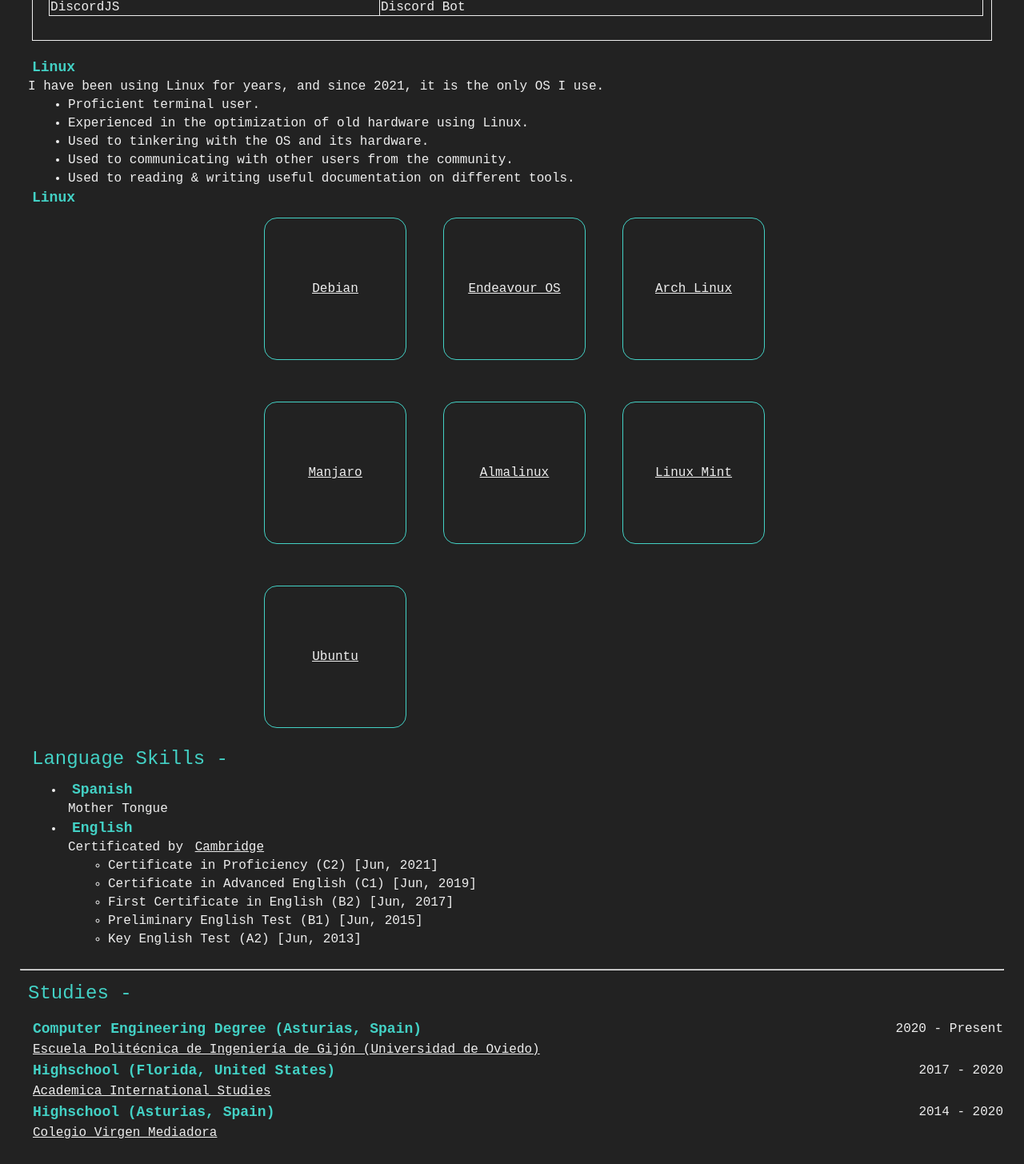
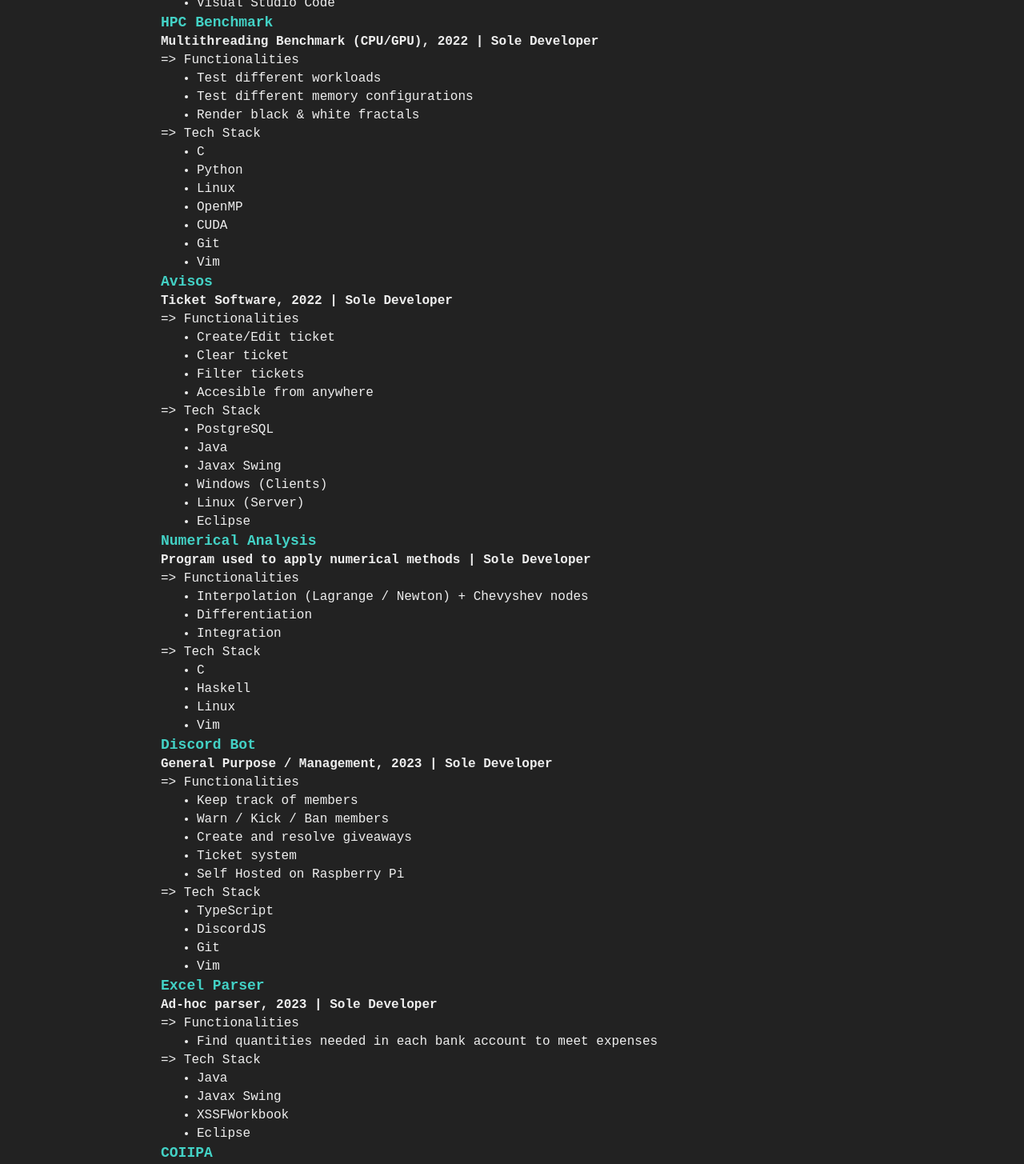
Before and after one commit to alexZeLoCO/cv, a React (Create React App) app: page / in a window 1280 px wide. Shown: the part 1000-2455 px from the top of the page at 80% size. Built offline with nearby package versions, Linux system fonts and the light colour scheme.

Commit message:
Auto update

```diff
--- a/src/App.scss
+++ b/src/App.scss
@@ -9,6 +9,13 @@
   color: $font;
   font-family: "Courier New", Courier, monospace;
   margin: 5px;
+}
+
+.App {
+  padding-top: 5rem;
+  padding-bottom: 5em;
+  padding-left: 10rem;
+  padding-right: 10rem;
 }
 
 .list_none {
@@ -40,11 +47,29 @@
   text-align: center;
 }
 
+.collapsible {
+  pointer-events: none;
+  border: solid 1px $background;
+  border-radius: 10px;
+}
+
+.collapsible * {
+  pointer-events: auto;
+}
+
+.collapsible:hover {
+  border: solid 1px $accent;
+  border-radius: 10px;
+}
+
 .collapsible_button {
   @extend h2;
+  pointer-events: auto;
   border: none;
   margin: 5px;
   padding: 5px;
+  border: solid 1px $background;
+  border-radius: 10px;
 }
 
 .collapsible_button:hover {
--- a/src/App.tsx
+++ b/src/App.tsx
@@ -4,6 +4,7 @@
 import { Header } from "./components/Header";
 import { Tab } from "./components/Tab";
 import { GlowingCards } from "./components/GlowingCards";
+import { Projects } from "./components/Projects";
 
 export default function App() {
   return (
@@ -99,6 +100,57 @@
               },
             ]}
           />,
+        ]}
+      />
+      <hr />
+      <Collapsible
+        title="Projects"
+        children={[
+          <Projects
+            projects={[
+              {
+                name: <h3>Conway's Game of Life</h3>,
+                subtitle: <strong>Simulation, 2022 | Sole Developer</strong>,
+                functionalities: ["Select different preloaded populations", "Create custom populations with interactive GUI", "Limit number of generations", "View each generation"],
+                techStack: ["HTML5", "CSS", "JavaScript", "Git", "Visual Studio Code"]
+              }, {
+                name: <h3>HPC Benchmark</h3>,
+                subtitle: <strong>Multithreading Benchmark (CPU/GPU), 2022 | Sole Developer</strong>,
+                functionalities: ["Test different workloads", "Test different memory configurations", "Render black & white fractals"],
+                techStack: ["C", "Python", "Linux", "OpenMP", "CUDA", "Git", "Vim"]
+              }, {
+                name: <h3>Avisos</h3>,
+                subtitle: <strong>Ticket Software, 2022 | Sole Developer</strong>,
+                functionalities: ["Create/Edit ticket", "Clear ticket", "Filter tickets", "Accesible from anywhere"],
+                techStack: ["PostgreSQL", "Java", "Javax Swing", "Windows (Clients)", "Linux (Server)", "Eclipse"]
+              }, {
+                name: <h3>Numerical Analysis</h3>,
+                subtitle: <strong>Program used to apply numerical methods | Sole Developer</strong>,
+                functionalities: ["Interpolation (Lagrange / Newton) + Chevyshev nodes", "Differentiation", "Integration"],
+                techStack: ["C", "Haskell", "Linux", "Vim"]
+              }, {
+                name: <h3>Discord Bot</h3>,
+                subtitle: <strong>General Purpose / Management, 2023 | Sole Developer</strong>,
+                functionalities: ["Keep track of members", "Warn / Kick / Ban members", "Create and resolve giveaways", "Ticket system", "Self Hosted on Raspberry Pi"],
+                techStack: ["TypeScript", "DiscordJS", "Git", "Vim"]
+              }, {
+                name: <h3>Excel Parser</h3>,
+                subtitle: <strong>Ad-hoc parser, 2023 | Sole Developer</strong>,
+                functionalities: ["Find quantities needed in each bank account to meet expenses"],
+                techStack: ["Java", "Javax Swing", "XSSFWorkbook", "Eclipse"]
+              }, {
+                name: <h3>COIIPA</h3>,
+                subtitle: <strong>School Courses Administration Software (Simulation), 2023 | Team of 4</strong>,
+                functionalities: ["Register / Edit courses", "Courses may have different prices for different categories of students", "Payment registration", "Course filtering"],
+                techStack: ["SQLite3", "Java", "Javax Swing", "Git", "Eclipse"]
+              }, {
+                name: <h3>Online Resume</h3>,
+                subtitle: <strong>My own resume accessible from anywhere, 2023 | Sole Developer</strong>,
+                functionalities: ["View resume", "Collapsing sections", "Self Hosted on Raspberry Pi"],
+                techStack: ["HTML5", "SCSS", "ReactJS", "TypeScipt", "Git", "Vim", "Visual Studio Code"]
+              }
+            ]}
+          />
         ]}
       />
       <hr />
@@ -265,7 +317,7 @@
                   <GlowingCards
                     cardsContent={[
                       { content:<a href="https://www.debian.org/">Debian</a>, link:"https://www.debian.org" },
-                      { content:<a href="https://endeavouros.com/">Endeavour OS</a>, link:"https://endeavouros.org" },
+                      { content:<a href="https://endeavouros.com/">Endeavour OS</a>, link:"https://endeavouros.com" },
                       { content:<a href="https://archlinux.org/">Arch Linux</a>, link:"https://archlinux.org" },
                       { content:<a href="https://manjaro.org">Manjaro</a>, link:"https://manjaro.org" },
                       { content:<a href="https://almalinux.org">Almalinux</a>, link:"https://almalinux.org" },
--- a/src/components/Collapsible.tsx
+++ b/src/components/Collapsible.tsx
@@ -11,7 +11,7 @@
         setOpen(!open);
     };
     return (
-        <div>
+        <div className="collapsible">
             <button className="collapsible_button" onClick={toggle}>{props.title} {open ? "-" : "+"}</button>
             {open && (
                 props.children.map(child => child)
--- /dev/null
+++ b/src/components/Projects.tsx
@@ -0,0 +1,33 @@
+type Proj = {
+    name: JSX.Element,
+    subtitle: JSX.Element,
+    functionalities: string[],
+    techStack: string[]
+};
+
+export const Projects = (
+    props:{
+        projects: Proj[]
+    }
+): JSX.Element => {
+    return (
+        <div>
+            { props.projects.map((project: Proj) => Project(project)) }
+        </div>
+    );
+};
+
+const Project = (
+    project: Proj
+): JSX.Element => {
+    return (
+        <p>
+            {project.name}
+            {project.subtitle}
+            <div>=&gt; Functionalities</div>
+            <ul> {project.functionalities.map((functionality: string) => <li>{functionality}</li>)} </ul>
+            <div>=&gt; Tech Stack</div>
+            <ul> {project.techStack.map((tech: string) => <li>{tech}</li>)} </ul>
+        </p>
+    );
+};
```
